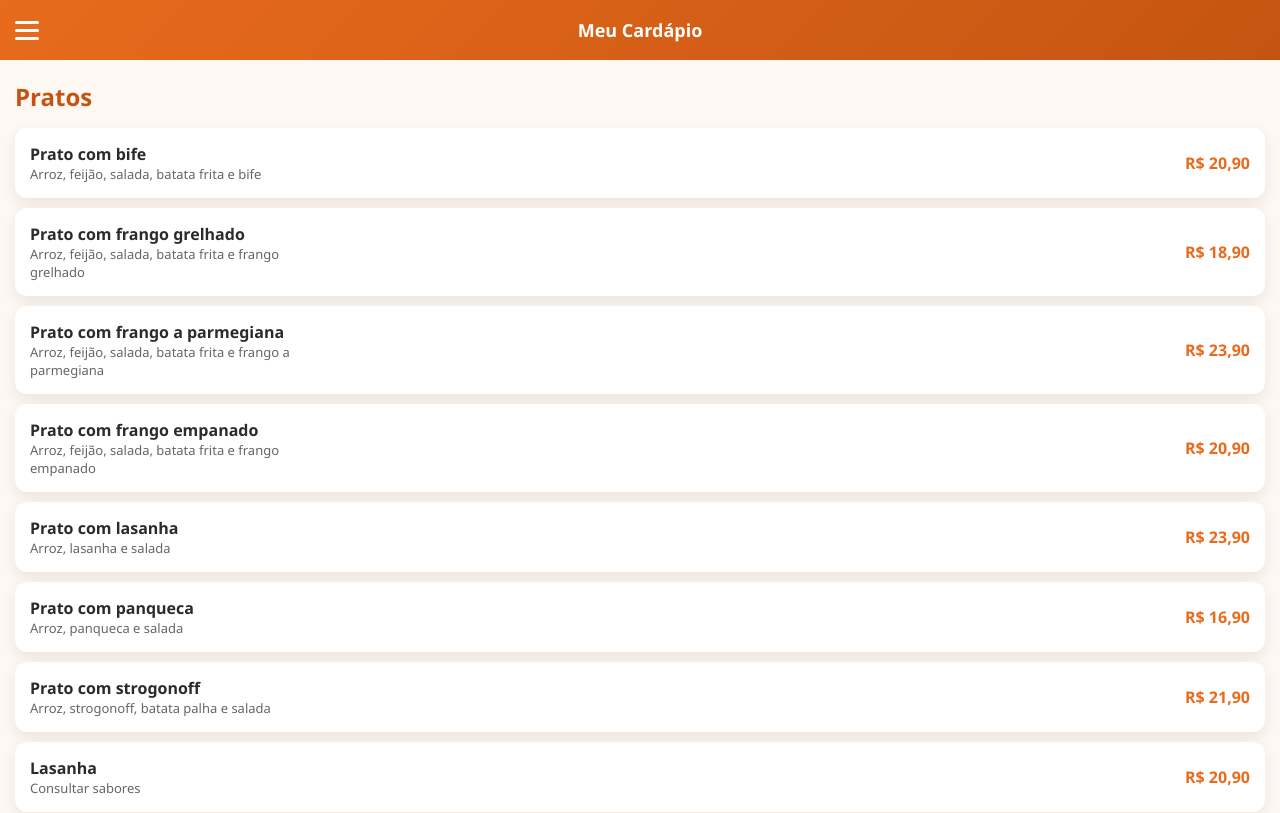
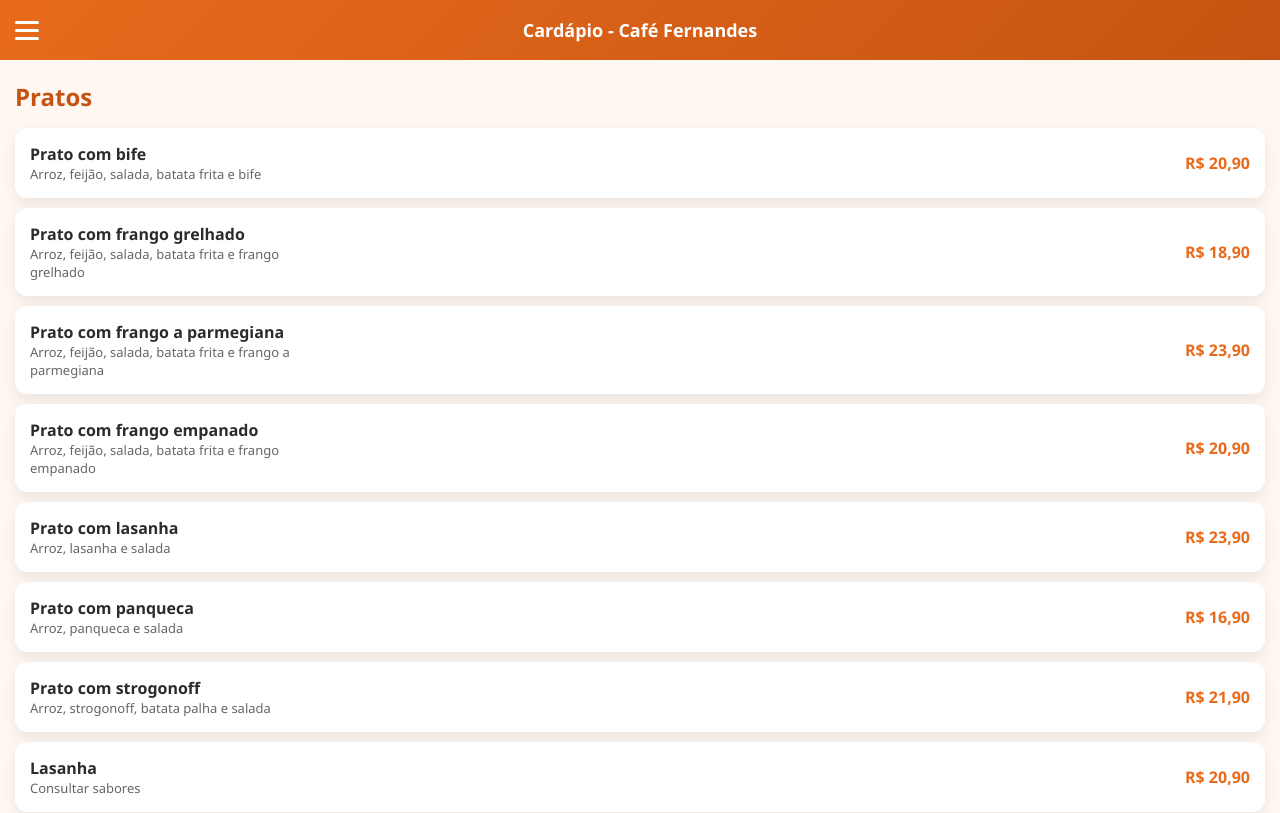
Before and after one commit to Pedrowsker/Caf-Fernandes, a plain HTML site: page index.html in a window 1280 px wide. Shown: the top 813 px of the page. Drawn offline with Linux system fonts and the light colour scheme.

Commit message:
primeiro commit

```diff
--- a/index.html
+++ b/index.html
@@ -16,7 +16,7 @@
       <span></span>
       <span></span>
     </div>
-    <h1 class="logo">Meu Cardápio</h1>
+    <h1 class="logo">Cardápio - Café Fernandes</h1>
   </header>
 
   <nav id="menu" class="menu">
```
